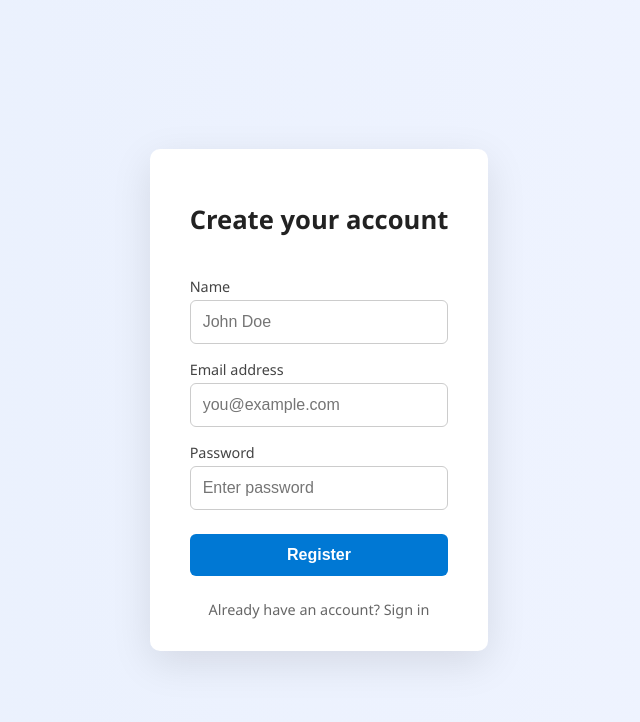
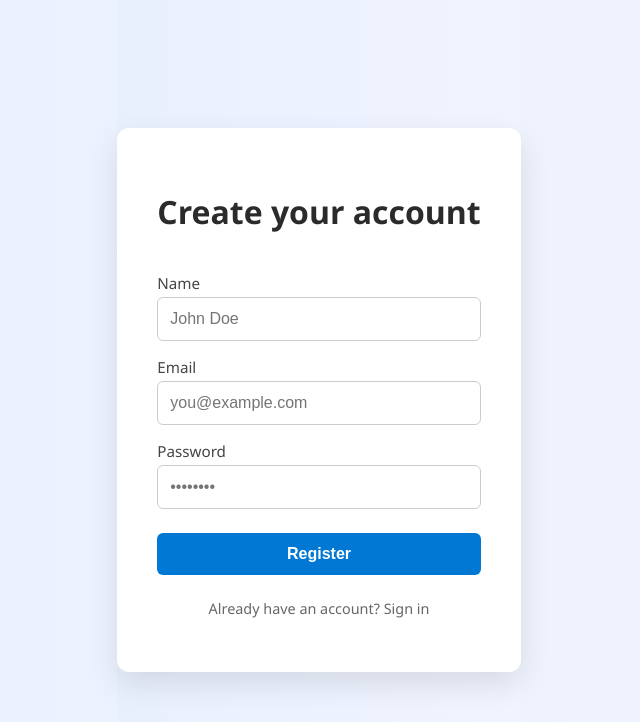
Before and after one commit to Telse/b2c-register-poc, a React (Create React App) app: page / in a window 1280 px wide. Shown: the top 722 px of the page, without its empty margins (321-961 px from the left). Built offline with nearby package versions, Linux system fonts and the light colour scheme.

Commit message:
styling stuff

```diff
--- a/src/App.css
+++ b/src/App.css
@@ -1,35 +1,36 @@
-body {
+body, html {
   margin: 0;
-  font-family: "Segoe UI", Roboto, sans-serif;
+  padding: 0;
+  height: 100%;
+  font-family: "Segoe UI", sans-serif;
   background: linear-gradient(to right, #e9f0fd, #f0f4ff);
-  height: 100vh;
-  display: flex;
-  align-items: center;
-  justify-content: center;
-}
-
-.page-wrapper {
   display: flex;
   justify-content: center;
   align-items: center;
+}
+
+.container {
+  display: flex;
+  justify-content: center;
+  align-items: center;
+  height: 100%;
   width: 100%;
 }
 
-.register-card {
-  background: #ffffff;
-  padding: 2rem 2.5rem;
-  border-radius: 10px;
-  box-shadow: 0px 12px 40px rgba(0, 0, 0, 0.1);
+.card {
+  background-color: white;
+  padding: 2.5rem;
+  border-radius: 12px;
+  box-shadow: 0 12px 30px rgba(0, 0, 0, 0.1);
   width: 100%;
   max-width: 420px;
-  text-align: left;
+  box-sizing: border-box;
 }
 
-.title {
-  font-size: 1.6rem;
+h1 {
+  margin-bottom: 1.5rem;
   font-weight: 600;
-  margin-bottom: 1.5rem;
-  color: #222;
+  color: #2b2b2b;
 }
 
 form {
@@ -38,24 +39,24 @@ form {
 }
 
 label {
+  margin-bottom: 0.25rem;
   margin-top: 1rem;
-  margin-bottom: 0.25rem;
-  font-size: 0.9rem;
-  font-weight: 500;
+  font-size: 0.95rem;
   color: #444;
 }
 
 input {
   padding: 0.75rem;
+  border-radius: 6px;
+  border: 1px solid #ccc;
   font-size: 1rem;
-  border: 1px solid #ccc;
-  border-radius: 6px;
-  transition: border 0.2s ease;
+  transition: border-color 0.2s ease;
 }
 
 input:focus {
-  border-color: #0078d4; /* Microsoft's blue */
   outline: none;
+  border-color: #0078d4;
+  box-shadow: 0 0 0 1px #0078d4;
 }
 
 button {
@@ -75,9 +76,9 @@ button:hover {
   background-color: #005ea2;
 }
 
-.footer-text {
+.footnote {
+  text-align: center;
   margin-top: 1.5rem;
-  text-align: center;
+  color: #666;
   font-size: 0.9rem;
-  color: #666;
 }
--- a/src/App.js
+++ b/src/App.js
@@ -4,49 +4,48 @@ import "./App.css";
 function App() {
   const [form, setForm] = useState({ name: "", email: "", password: "" });
 
-  const handleChange = (e) => {
+  const handleChange = (e) =>
     setForm({ ...form, [e.target.name]: e.target.value });
-  };
 
-  const handleSubmit = async (e) => {
+  const handleSubmit = (e) => {
     e.preventDefault();
     alert(`Registering user:\n${JSON.stringify(form, null, 2)}`);
   };
 
   return (
-    <div className="page-wrapper">
-      <div className="register-card">
-        <h2 className="title">Create your account</h2>
+    <div className="container">
+      <div className="card">
+        <h1>Create your account</h1>
         <form onSubmit={handleSubmit}>
           <label>Name</label>
           <input
             name="name"
+            placeholder="John Doe"
             onChange={handleChange}
-            placeholder="John Doe"
             required
           />
 
-          <label>Email address</label>
+          <label>Email</label>
           <input
             name="email"
-            onChange={handleChange}
             placeholder="you@example.com"
             type="email"
+            onChange={handleChange}
             required
           />
 
           <label>Password</label>
           <input
             name="password"
+            type="password"
+            placeholder="••••••••"
             onChange={handleChange}
-            placeholder="Enter password"
-            type="password"
             required
           />
 
           <button type="submit">Register</button>
         </form>
-        <div className="footer-text">Already have an account? Sign in</div>
+        <p className="footnote">Already have an account? Sign in</p>
       </div>
     </div>
   );
```
Also changed, not shown: 11 other files (tests, documents, lock files or other folders).
